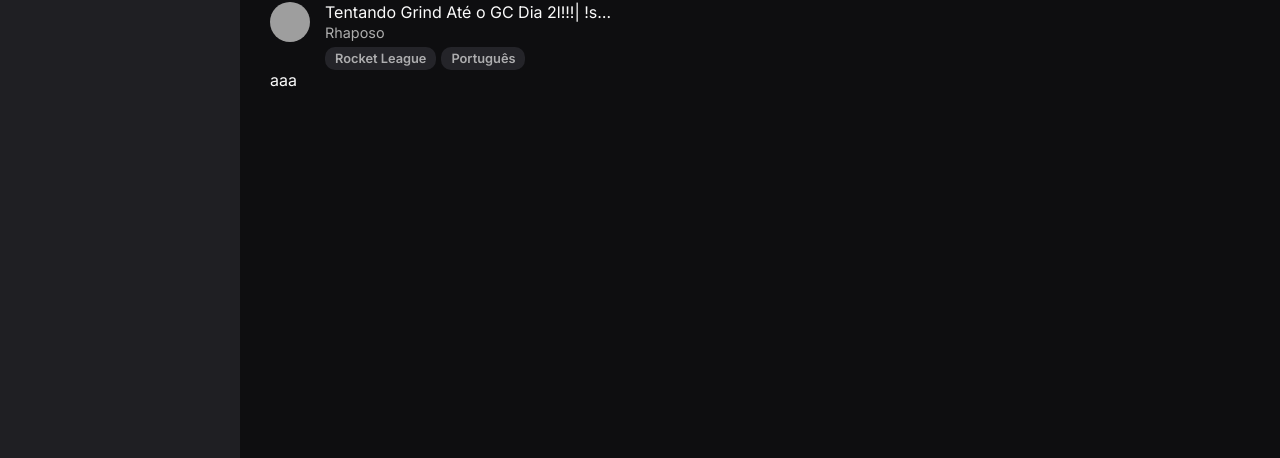
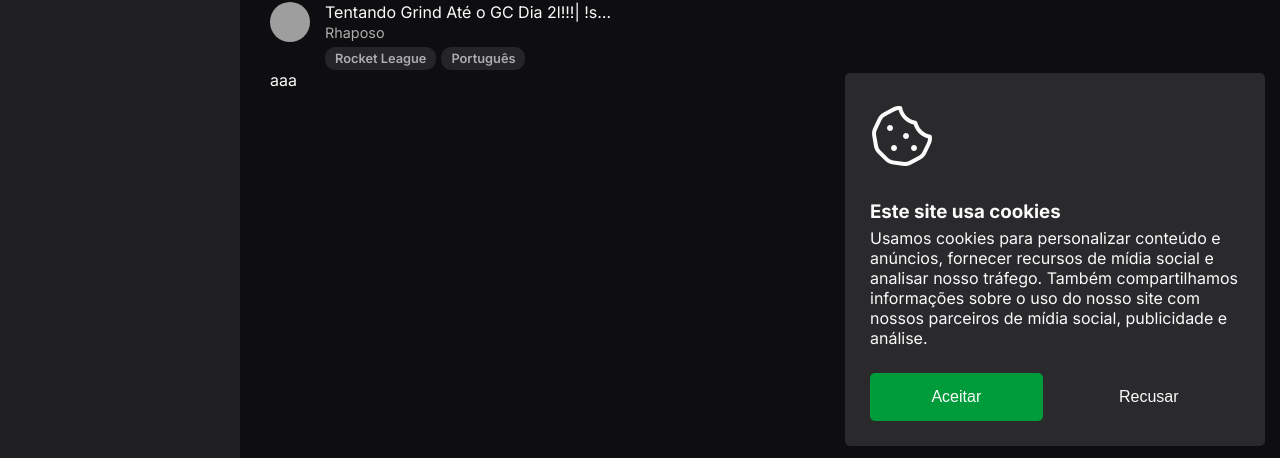
Before and after one commit to wchar-t/projeto-es-2023-01, a Next.js app in the folder web/: page / in a window 1280 px wide. Shown: the part 339-797 px from the top of the page. Built offline with nearby package versions, Linux system fonts and the light colour scheme; grey boxes are pictures that could not be loaded.

Commit message:
rf: aceitar privacidade

```diff
--- /dev/null
+++ b/web/components/AcceptCookies/index.tsx
@@ -0,0 +1,44 @@
+import { useEffect, useRef } from 'react';
+import styles from '@/styles/components/AcceptCookies.module.css';
+import Icon from '../Icon';
+
+export default function AcceptCookies() {
+  const wrapperRef = useRef<HTMLDivElement>(null);
+
+  useEffect(() => {
+    const cookies = localStorage.getItem('cookies');
+
+    if (!cookies && wrapperRef.current) {
+      wrapperRef.current.style.display = 'flex';
+    }
+  }, []);
+
+  function savePreference() {
+    if (wrapperRef.current) {
+      wrapperRef.current.style.display = 'none';
+    }
+
+    localStorage.setItem('cookies', 'true');
+  }
+
+  return (
+    <div className={styles.wrapper} ref={wrapperRef}>
+      <div className={styles.icon}>
+        <Icon name="cookie-bite" type="light" />
+      </div>
+      <div className={styles.info}>
+        <h3>Este site usa cookies</h3>
+        <p>
+          Usamos cookies para personalizar conteúdo e anúncios, fornecer
+          recursos de mídia social e analisar nosso tráfego. Também compartilhamos
+          informações sobre o uso do nosso site com nossos parceiros de mídia social,
+          publicidade e análise.
+        </p>
+      </div>
+      <div className={styles.actions}>
+        <button type="button" className={styles.accept} onClick={() => savePreference()}>Aceitar</button>
+        <button type="button" className={styles.decline} onClick={() => savePreference()}>Recusar</button>
+      </div>
+    </div>
+  );
+}
--- a/web/components/Page/index.tsx
+++ b/web/components/Page/index.tsx
@@ -2,6 +2,7 @@ import { ReactNode } from 'react';
 import TopBar from './TopBar';
 import SideBar from './SideBar';
 import styles from '@/styles/components/Page.module.css';
+import AcceptCookies from '../AcceptCookies';
 
 export default function Page({ padding = 30, children }: {
   padding?: number,
@@ -16,6 +17,7 @@ export default function Page({ padding = 30, children }: {
           {children}
         </div>
       </div>
+      <AcceptCookies />
     </div>
   );
 }
--- /dev/null
+++ b/web/styles/components/AcceptCookies.module.css
@@ -0,0 +1,47 @@
+.wrapper {
+    display: none;
+    flex-direction: column;
+    position: fixed;
+    max-width: 420px;
+    bottom: 15px;
+    right: 15px;
+    padding: 25px;
+    background-color: var(--bg-color-sidebar-secondary);
+    border-radius: 5px;
+    gap: 25px;
+  }
+
+  .wrapper .icon {
+    font-size: 4rem;
+  }
+
+  .wrapper .info {
+    display: flex;
+    flex-direction: column;
+    gap: 5px;
+  }
+
+  .wrapper .actions {
+    display: flex;
+    width: 100%;
+    gap: 15px;
+  }
+
+  .wrapper button {
+    flex-grow: 1;
+    padding: 15px;
+    border-radius: 5px;
+    border: 0;
+    font-size: 1rem;
+    cursor: pointer;
+  }
+
+  .wrapper .accept {
+    background: var(--green--100);
+    color: var(--text-color);
+  }
+
+  .wrapper .decline {
+    background-color: transparent;
+    color: var(--text-color);
+  }
--- a/web/styles/theme.css
+++ b/web/styles/theme.css
@@ -1,4 +1,5 @@
 /* format: --{state?}-{text/bg/border/shadow}-{color?/font?}-{element}-{primary/secondary/tertiary/?} */
+/* format for colors: --{color}--{level} */
 
 :root {
   --bg-color-primary: #0e0e10;
@@ -10,4 +11,6 @@
 
   --bg-color-sidebar-primary: #1f1f23;
   --bg-color-sidebar-secondary: #2a2a2d;
+
+  --green--100: #009b3a;
 }
```
